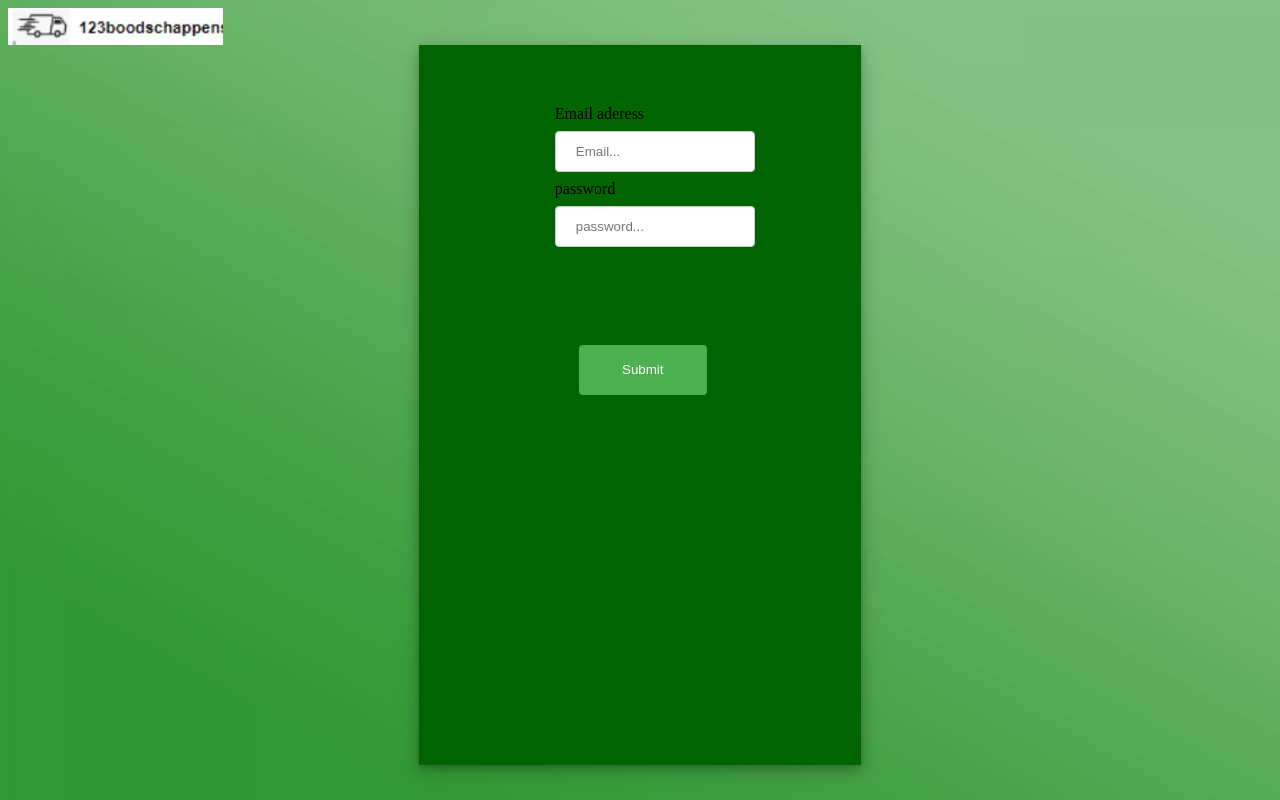
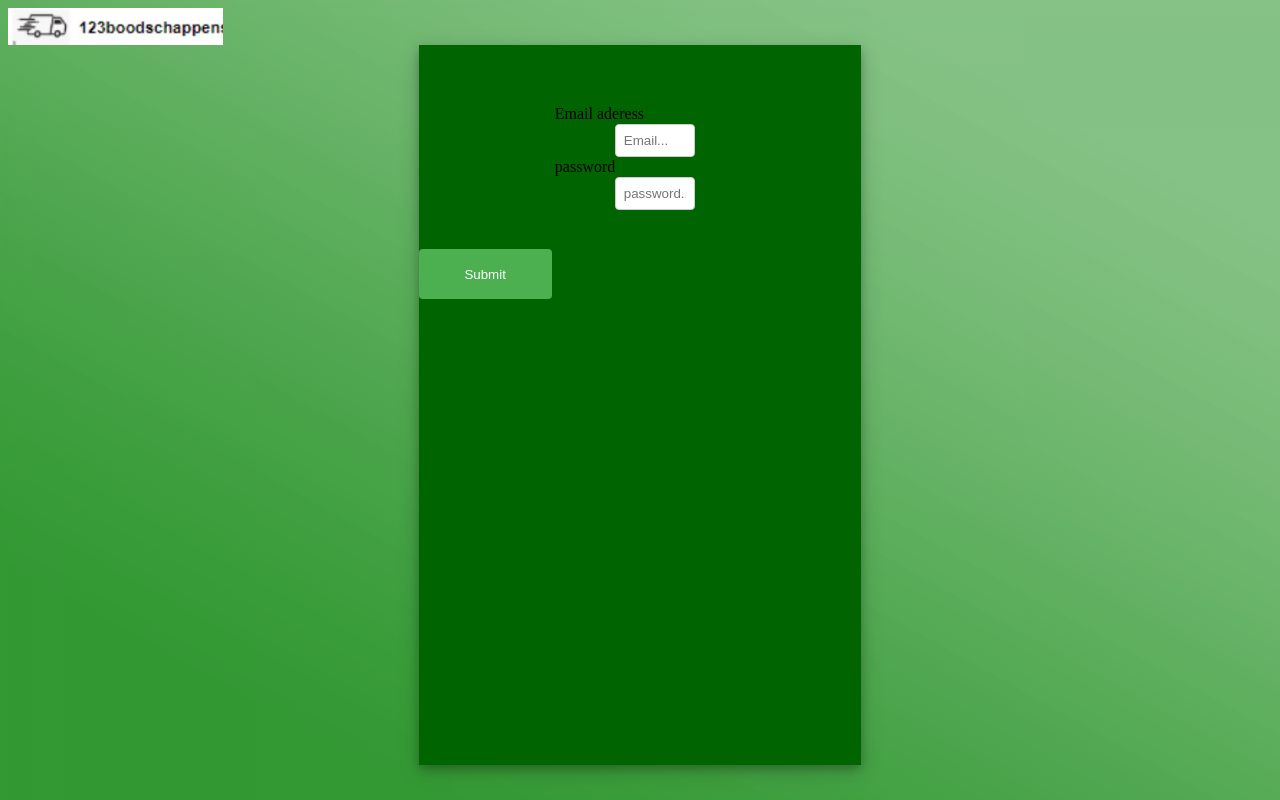
Before and after one commit to SuzanneB836/ALA, a PHP site: page /html/login.html in a window 1280 px wide. Run offline with PHP 8.4, Linux system fonts and the light colour scheme.

Commit message:
commigttt

```diff
--- a/css/style.css
+++ b/css/style.css
@@ -139,3 +139,60 @@ button {
 font-size: 24px;
 
 }
+
+.logo {
+  background-image: url(../image.png);
+  width: 20%;
+  min-height: 37px;
+  background-size: cover;
+}
+
+.container {
+  height: 100%;
+  display: flex;
+  align-items: center;
+}
+
+.contact {
+  width: 50%;
+  height: 60%;
+  background-color: darkgreen;
+  margin: auto;
+  box-shadow: 0 4px 8px 0 rgba(0, 0, 0, 0.2), 0 6px 20px 0 rgba(0, 0, 0, 0.19);
+  text-align: center;
+  display: flex;
+  flex-direction: column;
+  justify-content: center;
+}
+
+label {
+  display: block;
+  margin-bottom: 1px;
+}
+
+input[type=text],
+select {
+  margin-top: 1px;
+  width: 40%;
+  padding: 8px;
+  margin: 1px auto;
+  display: block;
+  border: 1px solid #ccc;
+  border-radius: 4px;
+  box-sizing: border-box;
+}
+
+input[type=submit] {
+  width: 30%;
+  background-color: #4CAF50;
+  color: white;
+  height: 50px;
+  margin: 3vw auto;
+  border: none;
+  border-radius: 4px;
+  cursor: pointer;
+}
+
+input[type=submit]:hover {
+  background-color: #45a049;
+}
--- a/html/contact.html
+++ b/html/contact.html
@@ -3,7 +3,7 @@
 <head>
     <meta charset="UTF-8">
     <meta name="viewport" content="width=device-width, initial-scale=1.0">
-    <link rel="stylesheet" href="css/styleContact.css">
+    <link rel="stylesheet" href="../css/style.css">
     <title>Contact</title>
 </head>
 <body>
--- a/html/index.html
+++ b/html/index.html
@@ -35,7 +35,7 @@
 
   <footer>
     <div class="informatie-box">
-      <a href="https://contactpagina-webshop.6036553.repl.co/">Contact</a>
+      <a href="contact.html">Contact</a>
     </div>
     <div class="informatie-box">
       <a href="javascript:alert('Order again')">Order again</a>
```
